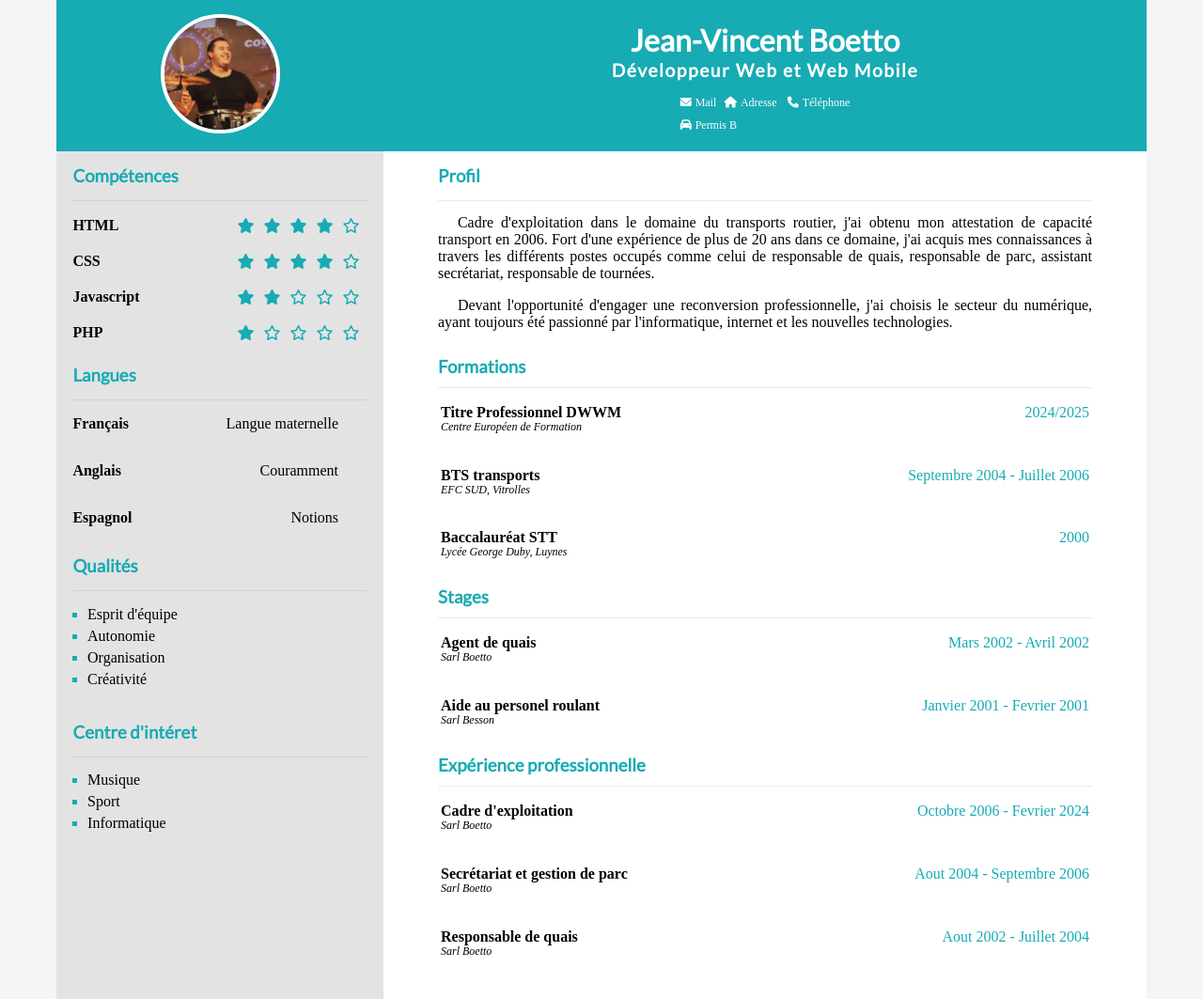
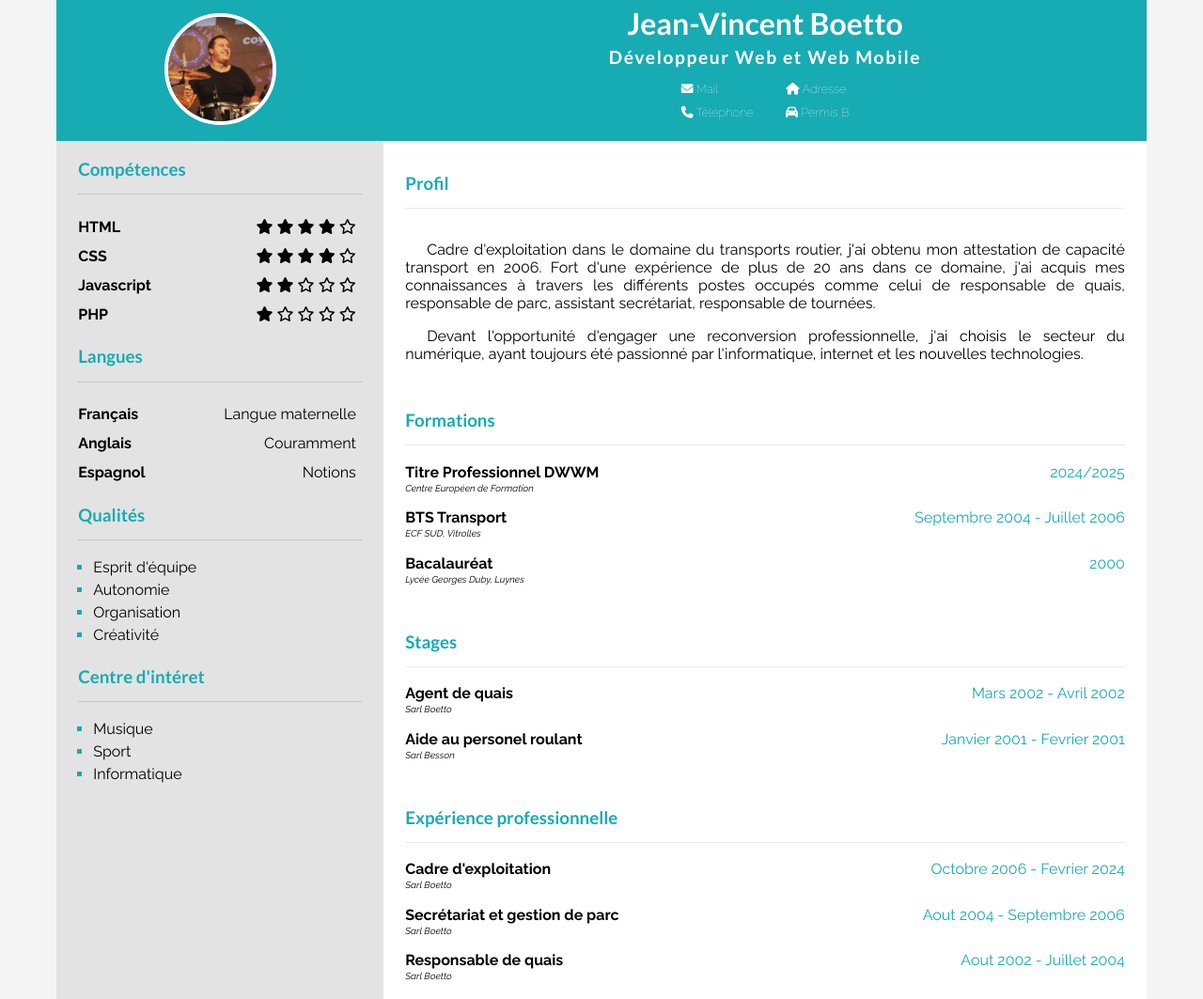
Before and after one commit to j-vin-osiris/Devoir-Cv, a plain HTML site: page index.html in a window 1280 px wide. Shown: the top 1063 px of the page at 94% size. Drawn offline with Linux system fonts and the light colour scheme; a web font is replaced by a local one.

Commit message:
corrections done

```diff
--- a/css/style.css
+++ b/css/style.css
@@ -1,27 +1,28 @@
-/* par mesure de sécurité j'ai souhaité télécharger les fonts plutot que de les importer depuis google font ou font face */
-@font-face {
-  font-family: LATO;
-  src: url(/assets/Font/Lato/Lato-Regular.ttf);
-}
-@font-face {
-  font-family: RALEWAY;
-  src: url(/assets/Font/Raleway/Raleway-Medium.ttf);
+@import url("https://fonts.googleapis.com/css2?family=Raleway:ital,wght@0,100..900;1,100..900&display=swap");
+@import url("https://fonts.googleapis.com/css2?family=Lato:ital,wght@0,100;0,300;0,400;0,700;0,900;1,100;1,300;1,400;1,700;1,900&display=swap");
+
+* {
+  box-sizing: border-box;
 }
 
 html {
   background-color: #f5f5f5;
 }
 
-/* Tous les h3 seront identiques */
+h1,
+h2,
+h3 {
+  font-family: "Lato", sans-serif;
+  font-weight: bold;
+}
 
 h3 {
-  font-family: LATO;
   color: #17abb3;
 }
 
 body {
   max-width: 1160px;
-  font-family: RALEWAY;
+  font-family: "Raleway", sans-serif;
   display: flex;
   flex-direction: column;
   justify-content: center;
@@ -33,16 +34,15 @@ body {
 /* mise en place du header */
 header {
   width: 100%;
+  height: 150px;
   background-color: #17abb3;
   display: flex;
   flex-direction: row;
+  flex-wrap: wrap;
   justify-content: center;
-  align-items: center;
-  margin: 0;
-  padding: 15px 0 15px 0;
 }
 
-#photo {
+#header_photo {
   display: flex;
   flex-direction: row;
   align-items: center;
@@ -51,7 +51,7 @@ header {
   height: 100%;
 }
 
-#photo img {
+#header_photo img {
   width: 119px;
   height: 119px;
   border: 4px solid;
@@ -60,13 +60,20 @@ header {
   object-fit: cover;
 }
 
-#photo:hover img {
+#header_photo:hover img {
   cursor: zoom-in;
 }
 
-#personal-information {
+#header_information {
   width: 70%;
+  display: flex;
+  flex-direction: column;
+  align-items: center;
   height: 100%;
+}
+
+#header_information_nom {
+  width: 70%;
   color: #ffffff;
   display: flex;
   flex-direction: column;
@@ -75,155 +82,121 @@ header {
   padding: 0;
 }
 
-#nom {
+#header_information_nom h1 {
   display: flex;
   flex-direction: column;
   justify-content: center;
   font-family: LATO;
+  font-size: 2rem;
+  padding: 0;
+  margin: 5px 0 0 0;
 }
 
-#nom h1 {
-  text-align: center;
+#header_information_nom h2 {
+  letter-spacing: 0.1rem;
+  font-size: 1.2rem;
+  font-weight: bold;
+  font-family: LATO;
+  margin-bottom: 10px;
   margin-top: 5px;
-  margin-bottom: 0;
-  font-size: 2rem;
+  padding: 0;
 }
 
-#nom h2 {
-  font-size: 1.2rem;
-  letter-spacing: 0.1rem;
-  font-weight: bold;
-  margin-top: 1px;
-  margin-bottom: 10px;
-}
-
-#icones {
-  width: 23%;
+#header_information_icones {
+  width: 22%;
   display: flex;
   flex-direction: row;
   flex-wrap: wrap;
   justify-content: space-between;
+  font-size: 0.8rem;
 }
 
-#icones p {
-  margin: 3px;
-}
-
-#icones p span {
-  font-size: 0.75rem;
-}
-
-#icones p a {
-  text-decoration: none;
+#header_information_icones p {
+  padding: 0;
+  margin: 5px 0px 5px 0;
   color: #ffffff;
   font-weight: lighter;
 }
 
+#header_information_icones p a {
+  text-decoration: none;
+  color: #ffffff;
+}
+
+.adresse {
+  padding-right: 3px;
+}
+
 /* cette demande n'était pas précisé dans le devoir je l'ai rajouté pour dissocier le passage du curseur sur les liens */
-#icones p a:hover {
+#header_information_icones p a:hover {
   color: yellow;
 }
 
-.adresse {
-  margin-right: 3px;
-}
-
-.main {
+main {
   display: flex;
-  flex-direction: row;
-  width: 100%;
 }
 
 /* Mise en place de la collone de gauche */
 
-#left-column {
+#left_column {
+  width: 30%;
+  height: 1000px;
   display: flex;
   flex-direction: column;
-  align-items: center;
-  min-width: 30%;
-  height: 1000px;
   background-color: #e3e3e3;
-  margin: 0;
-  padding: 0;
+  padding: 0 2% 0 2%;
 }
 
-#left-column h3 {
-  width: 90%;
-  border-bottom: 1px solid;
-  border-color: #33333318;
-  padding-bottom: 15px;
-  margin: 0 5% 0 5%;
-  padding-top: 15px;
+#left_column h3 {
+  color: #17abb3;
+  border-bottom: 1px solid #33333329;
+  padding-bottom: 5%;
 }
 
-.compétences {
+#left_column_compétences {
   display: flex;
   flex-direction: row;
-  margin: 2% 5% 0 5%;
-  width: 90%;
+  flex-wrap: wrap;
+  align-items: center;
+  justify-content: space-between;
 }
 
-.compétences p {
-  padding: 0;
-  margin: 10px 10px 10px 0;
+#left_column_compétences h4 {
+  padding-right: 70px;
+  margin: 0;
 }
 
-.skills {
-  margin-right: 91px;
-  display: flex;
-  flex-wrap: nowrap;
-  justify-content: space-around;
-  flex-direction: column;
-  font-weight: bold;
+#left_column_compétences p {
+  margin: 2%;
 }
 
-.stars {
+#left_column_langues {
   display: flex;
-  flex-wrap: nowrap;
-  justify-content: space-around;
-  flex-direction: column;
+  flex-direction: row;
+  flex-wrap: wrap;
+  align-items: center;
+  justify-content: space-between;
 }
 
-.stars i {
-  margin: 3px;
-  color: #17abb3;
+#left_column_langues h4 {
+  padding-right: 70px;
+  margin: 0;
 }
 
-.langues {
-  display: flex;
-  flex-direction: row;
-  margin: 0% 5% 0 5%;
-  width: 90%;
+#left_column_langues p {
+  margin: 2%;
 }
 
-.pays {
-  margin-right: 100px;
+.left_column_qualités ul {
   display: flex;
-  flex-wrap: nowrap;
-  justify-content: space-around;
+  padding-left: 16px;
+  margin: 0;
   flex-direction: column;
-  font-weight: bold;
+  align-items: flex-start;
 }
 
-.level {
-  display: flex;
-  flex-wrap: nowrap;
-  justify-content: space-around;
-  flex-direction: column;
-  align-items: flex-end;
-}
-
-.qualités {
-  display: flex;
-  flex-direction: row;
-  margin: 0% 5% 0 5%;
-  width: 90%;
-}
-
-.qualités ul {
+.left_column_qualités li {
   list-style: square;
-  padding-left: 5%;
-  margin-top: 5%;
 }
 
 li {
@@ -237,91 +210,72 @@ li:first-line {
 
 /* Mise en place du corp centrale du cv */
 
-#main-content {
+#main_content {
   display: flex;
   flex-direction: column;
-  margin-left: 5%;
-  margin-right: 5%;
+  padding: 0 2% 0 2%;
+  width: 70%;
 }
 
-#main-content h3 {
+#main_content h3 {
   border-bottom: 1px solid;
   border-color: #33333318;
   padding-bottom: 15px;
-  margin: 0;
   padding-top: 15px;
   width: 100%;
 }
 
-#paragraphe {
+#main_content_profil p {
   text-align: justify;
+  text-indent: 3%;
 }
 
-#paragraphe p {
-  text-indent: 3%;
-  margin-top: 2%;
+.main_content_formations {
+  display: flex;
+  flex-direction: row;
+  flex-wrap: wrap;
 }
 
-.professionnel {
+.main_content_formations p {
+  margin: 0;
+  width: 100%;
   display: flex;
   flex-direction: row;
-  justify-content: space-between;
-  width: 100%;
-  margin-top: 5%;
+  flex-wrap: wrap;
 }
 
-.formations {
+.titres {
   display: flex;
+  font-weight: bold;
+  text-align: left;
+  padding: 0;
+  margin: 0;
+  width: 30%;
+  flex-direction: row;
   flex-wrap: wrap;
-  flex-direction: column;
-  justify-content: space-between;
-  line-height: 14px;
-  width: 100%;
-}
-
-.formations p {
-  margin-bottom: 2%;
-  margin-top: 2%;
-  padding: 5px 3px 5px 3px;
-}
-
-.formations p:hover {
-  background-color: #e3e3e3;
-  border-left: 5px solid #17abb3;
-}
-
-.titre {
-  font-weight: bold;
-  margin: 0;
-  padding: 0;
 }
 
 .sous-titres {
   font-size: 0.75rem;
   margin: 0;
-  padding: 0;
+  padding: 0 0 2% 0;
   font-style: italic;
 }
 
 .dates {
+  display: flex;
+  width: 70%;
   color: #17abb3;
-  float: right;
+  text-align: right;
+  margin: 0;
+  flex-direction: row;
+  flex-wrap: wrap;
+  justify-content: flex-end;
 }
 
-.stages {
-  display: flex;
-  margin-top: 5%;
-  flex-direction: row;
-  justify-content: space-between;
-  width: 100%;
-}
-
-.exp {
-  display: flex;
-  margin-top: 5%;
-  flex-direction: row;
-  justify-content: space-between;
-  width: 100%;
+.main_content_formations p:hover {
+  background-color: #e3e3e3;
+  border-left: 5px solid #17abb3;
 }
 
 /* mise en place du footer */
@@ -335,7 +289,7 @@ footer {
   align-items: center;
 }
 
-#footer-link {
+#footer_link {
   display: flex;
   flex-direction: row;
   align-items: center;
@@ -346,30 +300,30 @@ footer {
   justify-content: space-evenly;
 }
 
-#footer-link p {
+#footer_link p {
   margin-top: 10px;
   margin-bottom: 0;
 }
 
-#footer-link a {
+#footer_link a {
   text-decoration: none;
   color: #ffffff;
 }
 
-#update {
+#footer_link p :hover {
+  opacity: 0.5;
+}
+
+#footer_update {
   display: flex;
   align-items: flex-start;
   color: #ffffff;
   height: 50%;
 }
 
-#update p {
+#footer_update p {
   font-size: 0.7rem;
   font-style: italic;
   font-weight: lighter;
   margin-top: 5px;
 }
-
-#footer-link p :hover {
-  opacity: 0.5;
-}
--- a/index.html
+++ b/index.html
@@ -3,7 +3,7 @@
   <head>
     <meta charset="UTF-8" />
     <meta name="viewport" content="width=device-width, initial-scale=1.0" />
-    <meta name="description" content="MON CV" />
+    <meta name="description" content="MON CV - Devoir CEF" />
     <meta name="robots" content="index" />
     <link rel="stylesheet" href="/css/style.css " />
     <script
@@ -17,24 +17,29 @@
       type="image/png"
       href="/assets/Favicon/icons8-cv-color-hand-drawn-32.png"
     />
+    <link rel="preconnect" href="https://fonts.googleapis.com" />
+    <link rel="preconnect" href="https://fonts.gstatic.com" crossorigin />
+    <link
+      href="https://fonts.googleapis.com/css2?family=Lato:ital,wght@0,100;0,300;0,400;0,700;0,900;1,100;1,300;1,400;1,700;1,900&display=swap"
+      rel="stylesheet"
+    />
     <title>CV BOETTO JEAN-VINCENT</title>
   </head>
   <!-- le cv se divisera en 4 parties distinctes : le header / la collone de gauche / le corp centrale / le footer -->
   <body>
     <!-- 1ere partie : header -->
     <header>
-      <div id="photo">
+      <div id="header_photo">
         <a href="assets/photos/JVB-PROFIL.jpg" target="_blank">
           <img src="/assets/photos/JVB-PROFIL.jpg" alt="Jean-Vincent Boetto"
         /></a>
       </div>
-      <div id="personal-information">
-        <div id="nom">
-          <!-- le h1 ici serait justifié du fait qu'il sagisse de mon cv -->
+      <section id="header_information">
+        <div id="header_information_nom">
           <h1>Jean-Vincent Boetto</h1>
           <h2>Développeur Web et Web Mobile</h2>
         </div>
-        <div id="icones">
+        <div id="header_information_icones">
           <p>
             <a href="mailto:jvboetto@gmail.com" target="_blank"
               ><span class="fa-solid fa-envelope"></span> <span>Mail</span></a
@@ -57,70 +62,58 @@
             <span>Permis B</span>
           </p>
         </div>
-      </div>
+      </section>
     </header>
     <main>
-      <div class="main">
       <!-- 2nde partie : collone de gauche -->
-        <div id="left-column">
+      <section id="left_column">
         <h3>Compétences</h3>
-          <div class="compétences">
-            <div class="skills">
-              <p>HTML</p>
-              <p>CSS</p>
-              <p>Javascript</p>
-              <p>PHP</p>
-            </div>
-            <div class="stars">
-              <!-- html -->
-              <div>
+        <div id="left_column_compétences">
+          <h4>HTML</h4>
+          <p>
             <i class="fa-solid fa-star"></i>
             <i class="fa-solid fa-star"></i>
             <i class="fa-solid fa-star"></i>
             <i class="fa-solid fa-star"></i>
             <i class="fa-regular fa-star"></i>
-              </div>
-              <!-- CSS -->
-              <div>
+          </p>
+          <h4>CSS</h4>
+          <p>
             <i class="fa-solid fa-star"></i>
             <i class="fa-solid fa-star"></i>
             <i class="fa-solid fa-star"></i>
             <i class="fa-solid fa-star"></i>
             <i class="fa-regular fa-star"></i>
-              </div>
-              <!-- n'ayant aucune notion de javascript j'ai retrancris le modéle -->
-              <div>
+          </p>
+          <h4>Javascript</h4>
+          <p>
             <i class="fa-solid fa-star"></i>
             <i class="fa-solid fa-star"></i>
             <i class="fa-regular fa-star"></i>
             <i class="fa-regular fa-star"></i>
             <i class="fa-regular fa-star"></i>
-              </div>
-              <!-- idem pour le php -->
-              <div>
+          </p>
+          <h4>PHP</h4>
+          <p>
             <i class="fa-solid fa-star"></i>
             <i class="fa-regular fa-star"></i>
             <i class="fa-regular fa-star"></i>
             <i class="fa-regular fa-star"></i>
             <i class="fa-regular fa-star"></i>
-              </div>
-            </div>
+          </p>
         </div>
         <h3>Langues</h3>
-          <div class="langues">
-            <div class="pays">
-              <p>Français</p>
-              <p>Anglais</p>
-              <p>Espagnol</p>
-            </div>
-            <div class="level">
+        <div id="left_column_langues">
+          <h4>Français</h4>
           <p>Langue maternelle</p>
+          <h4>Anglais</h4>
           <p>Couramment</p>
+          <h4>Espagnol</h4>
           <p>Notions</p>
         </div>
-          </div>
+
         <h3>Qualités</h3>
-          <div class="qualités">
+        <div class="left_column_qualités">
           <ul>
             <li>Esprit d'équipe</li>
             <li>Autonomie</li>
@@ -129,25 +122,25 @@
           </ul>
         </div>
         <h3>Centre d'intéret</h3>
-          <div class="qualités">
+        <div class="left_column_qualités">
           <ul>
             <li>Musique</li>
             <li>Sport</li>
             <li>Informatique</li>
           </ul>
         </div>
-        </div>
+      </section>
       <!-- 3eme partie le corps centrale -->
-        <div id="main-content">
-          <div id="paragraphe">
+      <section id="main_content">
         <h3>Profil</h3>
+        <div id="main_content_profil">
           <p>
             Cadre d'exploitation dans le domaine du transports routier, j'ai
             obtenu mon attestation de capacité transport en 2006. Fort d'une
             expérience de plus de 20 ans dans ce domaine, j'ai acquis mes
-              connaissances à travers les différents postes occupés comme celui
-              de responsable de quais, responsable de parc, assistant
-              secrétariat, responsable de tournées.
+            connaissances à travers les différents postes occupés comme celui de
+            responsable de quais, responsable de parc, assistant secrétariat,
+            responsable de tournées.
           </p>
           <p>
             Devant l'opportunité d'engager une reconversion professionnelle,
@@ -155,68 +148,67 @@
             par l'informatique, internet et les nouvelles technologies.
           </p>
         </div>
-
-          <div class="formations">
         <h3>Formations</h3>
+        <div class="main_content_formations">
           <p>
-              <span class="titre">Titre Professionnel DWWM</span
-              ><span class="dates">2024/2025</span><br /><span
-                class="sous-titres"
-                >Centre Européen de Formation</span
+            <span class="titres">Titre Professionnel DWWM</span>
+            <span class="dates">2024/2025</span>
+            <span class="sous-titres"
+              ><small>Centre Européen de Formation</small></span
             >
           </p>
+
           <p>
-              <span class="titre">BTS transports</span
-              ><span class="dates">Septembre 2004 - Juillet 2006</span
-              ><br /><span class="sous-titres">EFC SUD, Vitrolles</span>
+            <span class="titres">BTS Transport</span>
+            <span class="dates">Septembre 2004 - Juillet 2006</span>
+            <span class="sous-titres"><small>ECF SUD, Vitrolles</small></span>
           </p>
           <p>
-              <span class="titre">Baccalauréat STT</span
-              ><span class="dates">2000</span><br /><span class="sous-titres"
-                >Lycée George Duby, Luynes</span
+            <span class="titres">Bacalauréat</span>
+            <span class="dates">2000</span>
+            <span class="sous-titres"
+              ><small>Lycée Georges Duby, Luynes</small></span
             >
           </p>
         </div>
-
-          <div class="formations">
         <h3>Stages</h3>
+        <div class="main_content_formations">
           <p>
-              <span class="titre">Agent de quais</span
-              ><span class="dates">Mars 2002 - Avril 2002</span><br />
-              <span class="sous-titres">Sarl Boetto</span>
+            <span class="titres">Agent de quais</span
+            ><span class="dates">Mars 2002 - Avril 2002</span>
+            <span class="sous-titres"><small>Sarl Boetto</small></span>
           </p>
           <p>
-              <span class="titre">Aide au personel roulant</span
-              ><span class="dates">Janvier 2001 - Fevrier 2001</span><br />
-              <span class="sous-titres">Sarl Besson</span>
+            <span class="titres">Aide au personel roulant</span
+            ><span class="dates">Janvier 2001 - Fevrier 2001</span>
+            <span class="sous-titres"><small>Sarl Besson</small></span>
           </p>
         </div>
 
-          <div class="formations">
         <h3>Expérience professionnelle</h3>
+        <div class="main_content_formations">
           <p>
-              <span class="titre">Cadre d'exploitation</span
-              ><span class="dates">Octobre 2006 - Fevrier 2024</span><br />
-              <span class="sous-titres">Sarl Boetto</span>
+            <span class="titres">Cadre d'exploitation</span
+            ><span class="dates">Octobre 2006 - Fevrier 2024</span>
+            <span class="sous-titres"><small>Sarl Boetto</small></span>
           </p>
           <p>
-              <span class="titre">Secrétariat et gestion de parc</span
-              ><span class="dates">Aout 2004 - Septembre 2006</span><br />
-              <span class="sous-titres">Sarl Boetto</span>
+            <span class="titres">Secrétariat et gestion de parc</span
+            ><span class="dates">Aout 2004 - Septembre 2006</span>
+            <span class="sous-titres"><small>Sarl Boetto</small></span>
           </p>
           <p>
-              <span class="titre">Responsable de quais</span
-              ><span class="dates">Aout 2002 - Juillet 2004</span><br />
-              <span class="sous-titres">Sarl Boetto</span>
+            <span class="titres">Responsable de quais</span
+            ><span class="dates">Aout 2002 - Juillet 2004</span>
+            <span class="sous-titres"><small>Sarl Boetto</small></span>
           </p>
         </div>
-        </div>
-      </div>
+      </section>
     </main>
     <!-- derniere partie : le footer -->
     <footer>
       <!-- je n'ai volontairement pas linké les réseaux sociaux likedin et insta n'ayant pas de compte linkedin et mon compte instagram étant privé -->
-      <div id="footer-link">
+      <div id="footer_link">
         <p>
           <i class="fi fi-brands-linkedin"></i>
         </p>
@@ -229,8 +221,13 @@
           <i class="fi fi-brands-instagram"></i>
         </p>
       </div>
-      <div id="update">
-        <p>Mis à jour le : 17/10/2024</p>
+      <div id="footer_update">
+        <p>
+          <small
+            >Mis à jour le :
+            <time datetime="2024-10-17">17-10-2024</time></small
+          >
+        </p>
       </div>
     </footer>
   </body>
```
Lines whose indentation alone changed are shown as unchanged.
